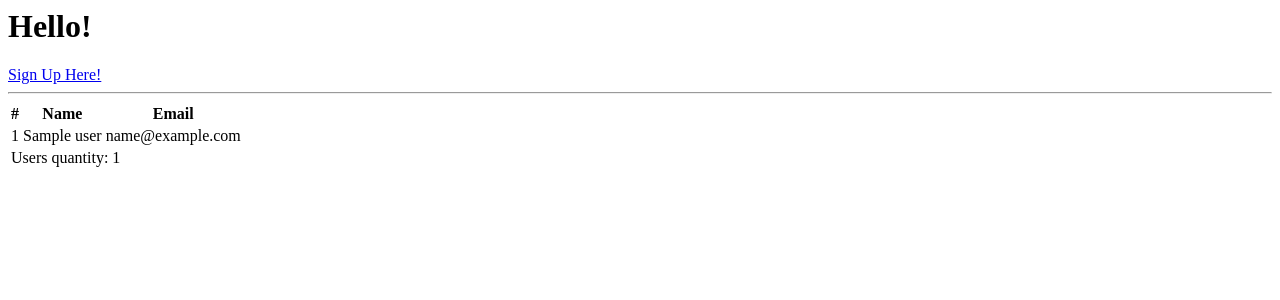
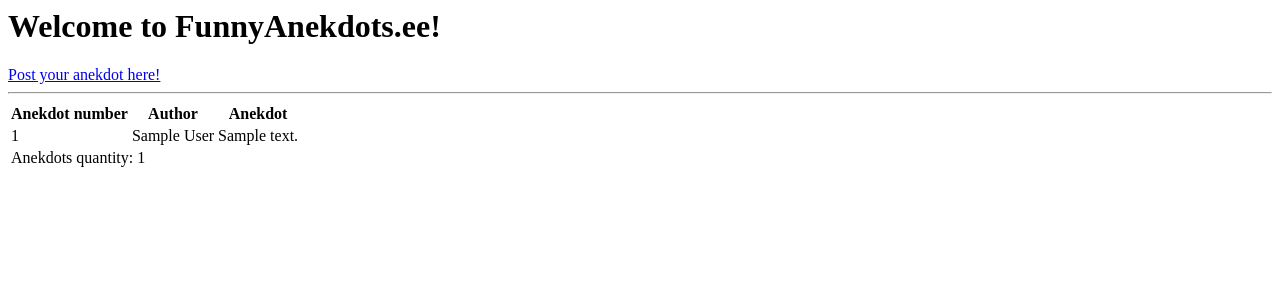
Before and after one commit to Beresnjev/phalcon_crud, a PHP site: template app/views/index/index.phtml in a window 1280 px wide. Shown: the top 300 px of the page. Run offline with PHP 8.4, Linux system fonts and the light colour scheme; the template is opened without the code that fills it: most values are stand-ins (such as "Sample title", 1, 10 or a date in 2020).

Commit message:
Day 1 - final

```diff
--- a/app/controllers/IndexController.php
+++ b/app/controllers/IndexController.php
@@ -7,5 +7,6 @@ class IndexController extends Controller
     public function indexAction()
     {
         $this->view->users = Users::find();
+        $this->view->anekdots = Anekdots::find();
     }
 }
--- a/app/controllers/SignupController.php
+++ b/app/controllers/SignupController.php
@@ -32,6 +32,5 @@ class SignupController extends Controller
 
         // passing a message to the view
         $this->view->message = $message;
-        $this->view->lalal = $message;
     }
 }
--- a/app/views/index/index.phtml
+++ b/app/views/index/index.phtml
@@ -1,35 +1,71 @@
-<h1>Hello!</h1>
+<h1>Welcome to FunnyAnekdots.ee!</h1>
 
-<a href="/tutorial/signup">Sign Up Here!</a>
+<!--<a href="/phalcon-tutorial/signup">Sign Up Here!</a>-->
+<!---->
+<?php
+//if ($users->count() > 0) {
+//    ?>
+<!--    <table class="table table-bordered table-hover">-->
+<!--        <thead class="thead-light">-->
+<!--        <tr>-->
+<!--            <th>#</th>-->
+<!--            <th>Name</th>-->
+<!--            <th>Email</th>-->
+<!--        </tr>-->
+<!--        </thead>-->
+<!--        <hr>-->
+<!--        <tfoot>-->
+<!--        <tr>-->
+<!--            <td colspan="3">Users quantity: --><?php //echo $users->count(); ?><!--</td>-->
+<!--        </tr>-->
+<!--        </tfoot>-->
+<!--        <tbody>-->
+<!--        --><?php //foreach ($users as $user) { ?>
+<!--            <tr>-->
+<!--                <td>--><?php //echo $user->id; ?><!--</td>-->
+<!--                <td>--><?php //echo $user->name; ?><!--</td>-->
+<!--                <td>--><?php //echo $user->email; ?><!--</td>-->
+<!--            </tr>-->
+<!--        --><?php //} ?>
+<!--        </tbody>-->
+<!--    </table>-->
+<!--    --><?php
+//}
+//?>
+
+<a href="/phalcon-tutorial/anekdot-post">Post your anekdot here!</a>
 
 <?php
-
-
-if ($users->count() > 0) {
+if ($anekdots->count() == 0) {
+    ?>
+    <h3>No anekdots is here....</h3>
+    <?php
+} else {
     ?>
     <table class="table table-bordered table-hover">
         <thead class="thead-light">
         <tr>
-            <th>#</th>
-            <th>Name</th>
-            <th>Email</th>
+            <th>Anekdot number</th>
+            <th>Author</th>
+            <th>Anekdot</th>
         </tr>
         </thead>
         <hr>
-        <tfoot>
-        <tr>
-            <td colspan="3">Users quantity: <?php echo $users->count(); ?></td>
-        </tr>
-        </tfoot>
         <tbody>
-        <?php foreach ($users as $user) { ?>
+        <?php foreach ($anekdots as $anekdot) { ?>
             <tr>
-                <td><?php echo $user->id; ?></td>
-                <td><?php echo $user->name; ?></td>
-                <td><?php echo $user->email; ?></td>
+                <td><?php echo $anekdot->id; ?></td>
+                <td><?php echo $anekdot->author; ?></td>
+                <td><?php echo $anekdot->text; ?></td>
             </tr>
         <?php } ?>
         </tbody>
+        <tfoot>
+        <tr>
+            <td colspan="3">Anekdots quantity: <?php echo $anekdot->count(); ?></td>
+        </tr>
+        </tfoot>
     </table>
     <?php
 }
+?>
--- a/app/views/signup/index.phtml
+++ b/app/views/signup/index.phtml
@@ -7,7 +7,6 @@
         <label for="name">Name</label>
         <?php echo $this->tag->inputText("name"); ?>
     </p>
-
     <p>
         <label for="email">E-Mail</label>
         <?php echo $this->tag->inputText("email"); ?>
--- a/public/index.php
+++ b/public/index.php
@@ -61,7 +61,7 @@ $application = new Application($container);
 try {
     // Handle the request
     $url = $_SERVER['REQUEST_URI'];
-    $url = str_replace('tutorial', '', $url);
+    $url = str_replace('phalcon-tutorial', '', $url);
     $url = str_replace('//', '/', $url);
     $lala = $application->handle($url);
 
```
Also changed, not shown: app/controllers/AnekdotPostController.php (added, +33 -0 lines), app/models/Anekdots.php (added, +10 -0 lines), app/views/anekdot-post/index.phtml (added, +9 -0 lines), app/views/anekdot-post/post.phtml (added, +14 -0 lines).
